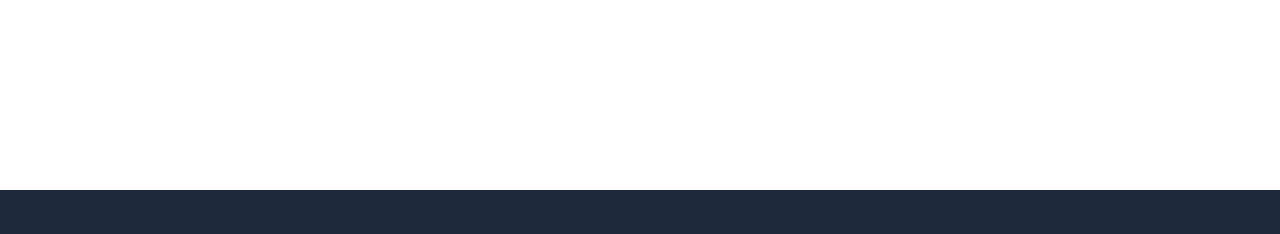
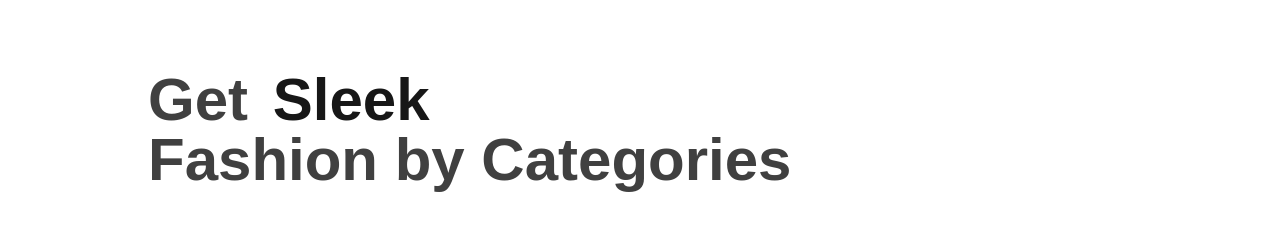
Before and after one commit to subh05sus/UpdateFashion, a React (Vite) app in the folder frontend/: page / in a window 1280 px wide. Shown: the part 494-728 px from the top of the page. Built offline with nearby package versions, Linux system fonts and the light colour scheme; no server answers.

Commit message:
new category title

```diff
--- /dev/null
+++ b/frontend/src/components/CategorySection.tsx
@@ -0,0 +1,12 @@
+import CategoryTitles from "./CategoryTitles"
+
+
+function CategorySection() {
+  return (
+    <div>
+        <CategoryTitles/>
+    </div>
+  )
+}
+
+export default CategorySection
--- /dev/null
+++ b/frontend/src/components/CategoryTitles.tsx
@@ -0,0 +1,18 @@
+import { FlipWords } from "./ui/flip-words";
+
+function CategoryTitles() {
+    const words = ["Better", "Sleek", "Modern"];
+
+    return (
+        <div className="my-16">
+            <div className="text-6xl portrait:text-3xl max-w-5xl px-5 mx-auto  font-normal text-neutral-700 poppins-semibold">
+                Get{' '}
+                <FlipWords words={words} /> <br />
+                Fashion by Categories
+            </div>
+
+        </div>
+    )
+}
+
+export default CategoryTitles
--- /dev/null
+++ b/frontend/src/components/ui/flip-words.tsx
@@ -0,0 +1,82 @@
+import { useCallback, useEffect, useState } from "react";
+import { AnimatePresence, motion } from "framer-motion";
+import { cn } from "../../lib/utils";
+
+export const FlipWords = ({
+  words,
+  duration = 3000,
+  className,
+}: {
+  words: string[];
+  duration?: number;
+  className?: string;
+}) => {
+  const [currentWord, setCurrentWord] = useState(words[0]);
+  const [isAnimating, setIsAnimating] = useState<boolean>(false);
+
+  // thanks for the fix Julian - https://github.com/Julian-AT
+  const startAnimation = useCallback(() => {
+    const word = words[words.indexOf(currentWord) + 1] || words[0];
+    setCurrentWord(word);
+    setIsAnimating(true);
+  }, [currentWord, words]);
+
+  useEffect(() => {
+    if (!isAnimating)
+      setTimeout(() => {
+        startAnimation();
+      }, duration);
+  }, [isAnimating, duration, startAnimation]);
+
+  return (
+    <AnimatePresence
+      onExitComplete={() => {
+        setIsAnimating(false);
+      }}
+    >
+      <motion.div
+        initial={{
+          opacity: 0,
+          y: 10,
+        }}
+        animate={{
+          opacity: 1,
+          y: 0,
+        }}
+        transition={{
+          type: "spring",
+          stiffness: 100,
+          damping: 10,
+        }}
+        exit={{
+          opacity: 0,
+          y: -40,
+          x: 40,
+          filter: "blur(8px)",
+          scale: 2,
+          position: "absolute",
+        }}
+        className={cn(
+          "z-10 inline-block relative text-left text-neutral-900 px-2",
+          className
+        )}
+        key={currentWord}
+      >
+        {currentWord.split("").map((letter, index) => (
+          <motion.span
+            key={currentWord + index}
+            initial={{ opacity: 0, y: 10, filter: "blur(8px)" }}
+            animate={{ opacity: 1, y: 0, filter: "blur(0px)" }}
+            transition={{
+              delay: index * 0.08,
+              duration: 0.4,
+            }}
+            className="inline-block"
+          >
+            {letter}
+          </motion.span>
+        ))}
+      </motion.div>
+    </AnimatePresence>
+  );
+};
--- a/frontend/src/pages/Homepage.tsx
+++ b/frontend/src/pages/Homepage.tsx
@@ -3,6 +3,7 @@ import React, { useEffect, useState } from "react";
 import { getBanners } from "../api-client";
 import BannerCarousel from "../components/BannerCarousel";
 import ProductCarousel from "../components/ProductCarousel";
+import CategorySection from "../components/CategorySection";
 
 const HomePage: React.FC = () => {
   const [banners, setBanners] = useState<any[]>([]);
@@ -24,6 +25,7 @@ const HomePage: React.FC = () => {
     <div>
       <BannerCarousel banners={banners} />
     <ProductCarousel/>
+    <CategorySection/>
     </div>
   );
 };
```
Also changed, not shown: frontend/src/components/ui/tabs.tsx (added).
